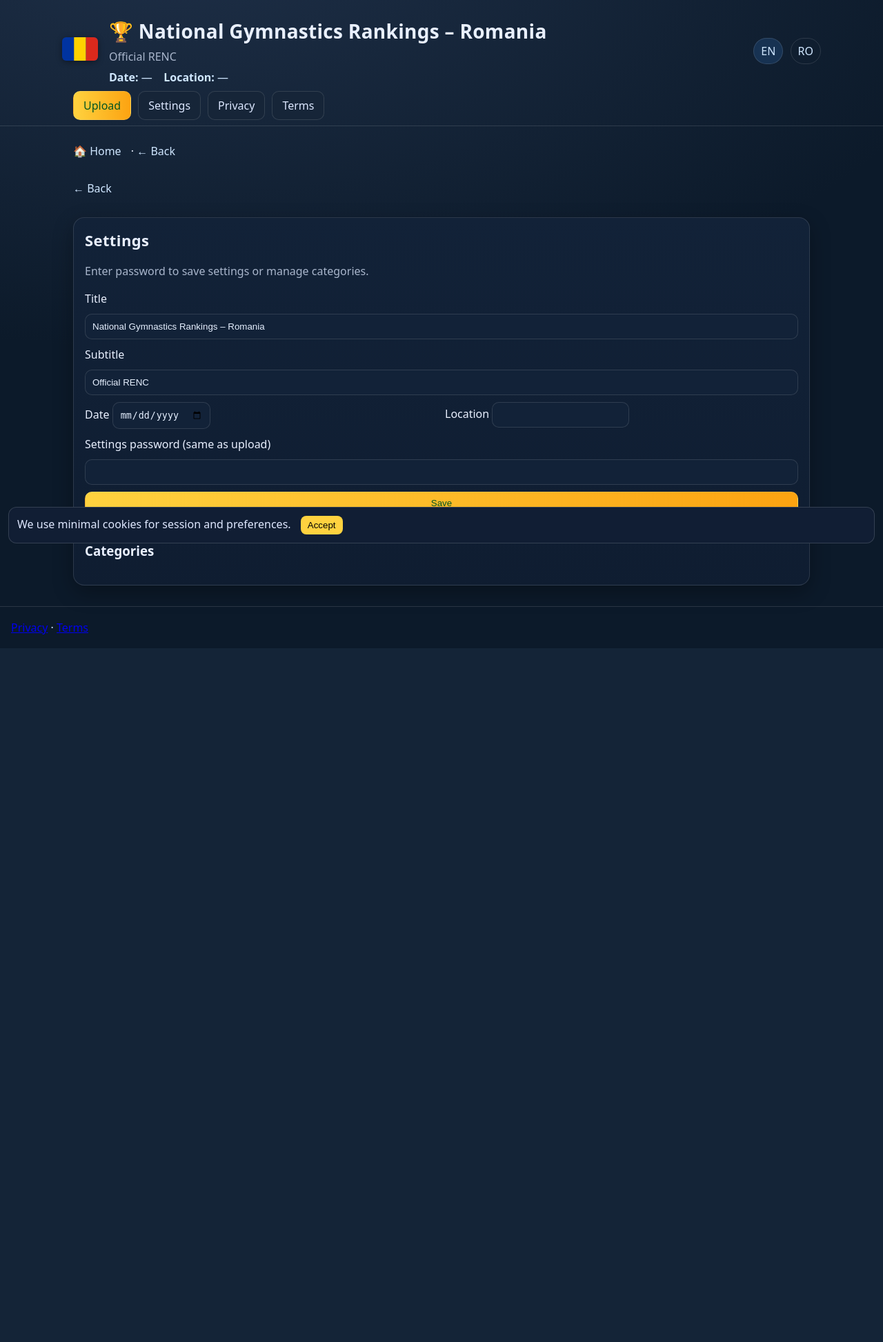
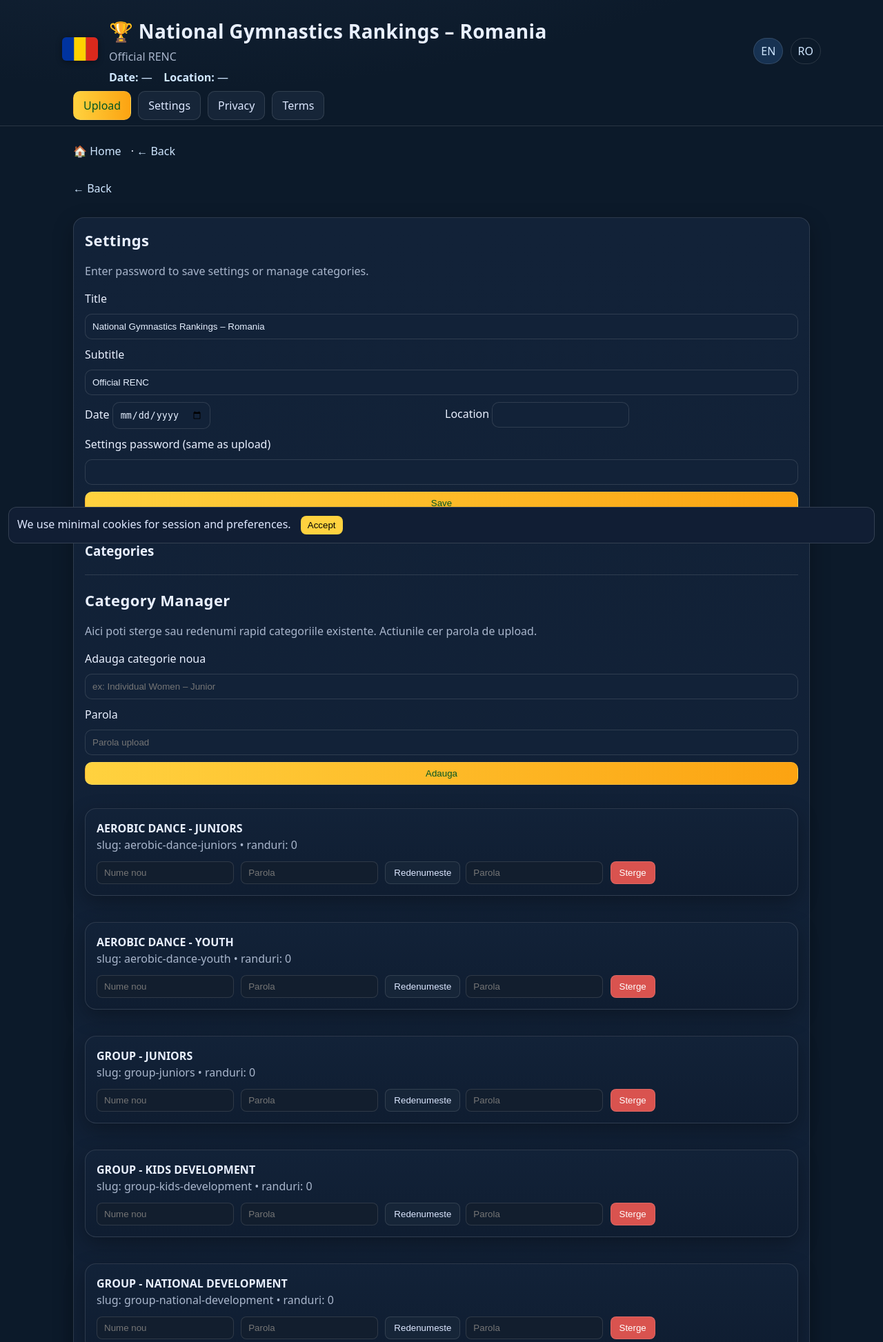
Before and after one commit to Oancea2025/Gymnastics-Rankings-RO, a Flask app: page /settings in a window 1280 px wide. Shown: the top 1946 px of the page at 69% size. Before the commit the page ends 940 px from the top, so only its background shows below. Run offline with Flask 3, Linux system fonts and the light colour scheme; data comes from the database, SQL or seed files in the repository; data that the repository does not hold is empty; some libraries are stand-ins or nearby versions.

Commit message:
Add files via upload

```diff
--- a/app.py
+++ b/app.py
@@ -299,12 +299,17 @@ def upload():
     return render_template("upload.html", settings=settings)
 
 
+
 @app.route("/settings", methods=["GET","POST"])
 def settings_page():
     settings = get_settings()
     s = SessionLocal()
     try:
         cats = s.query(Category).order_by(Category.name).all()
+        # compute counts per category
+        counts = {}
+        for c in cats:
+            counts[c.slug] = s.query(Ranking).filter_by(category_id=c.id).count()
     finally:
         s.close()
 
@@ -328,54 +333,15 @@ def settings_page():
                 s = SessionLocal()
                 try:
                     slug = slugify(name)
-                    exists_q = s.query(Category).filter_by(slug=slug).first()
-                    if not exists_q:
-                        s.add(Category(slug=slug, name=name))
-                        s.commit()
-                        flash(f"Category '{name}' added.", "success")
+                    if not s.query(Category).filter_by(slug=slug).first():
+                        s.add(Category(slug=slug, name=name)); s.commit()
+                        flash(f"Added category '{name}'.", "success")
                     else:
                         flash("Category already exists.", "error")
                 finally:
                     s.close()
-
-        elif action == "rename_cat":
-            cid = request.form.get("cat_id")
-            new_name = request.form.get("cat_new_name","").strip()
-            if cid and new_name:
-                s = SessionLocal()
-                try:
-                    cat = s.get(Category, int(cid))
-                    if cat:
-                        cat.name = new_name
-                        cat.slug = slugify(new_name)
-                        s.commit()
-                        flash("Category renamed.", "success")
-                finally:
-                    s.close()
-
-        elif action == "delete_cat":
-            cid = request.form.get("cat_id")
-            if cid:
-                s = SessionLocal()
-                try:
-                    # delete rankings first (FK)
-                    s.query(Ranking).filter_by(category_id=int(cid)).delete()
-                    s.query(Category).filter_by(id=int(cid)).delete()
-                    s.commit()
-                    flash("Category deleted.", "success")
-                finally:
-                    s.close()
-
         return redirect(url_for("settings_page"))
-
-    # GET
-    s = SessionLocal()
-    try:
-        cats = s.query(Category).order_by(Category.name).all()
-    finally:
-        s.close()
-    return render_template("settings.html", settings=settings, cats=cats)
-
+    return render_template("settings.html", settings=settings, cats=cats, cat_counts=counts)
 
 @app.route("/privacy")
 def privacy():
@@ -438,3 +404,79 @@ def delete_by_name():
     finally:
         s.close()
     return redirect(url_for("category_page", slug=slug))
+
+
+@app.route("/category/<slug>/delete-category", methods=["POST"])
+def delete_category(slug):
+    pwd = request.form.get("password","").strip()
+    if pwd != UPLOAD_PASSWORD:
+        flash("Parola incorecta.", "error")
+        return redirect(url_for("category_page", slug=slug))
+    s = SessionLocal()
+    try:
+        cat = s.query(Category).filter_by(slug=slug).first()
+        if not cat:
+            flash("Categoria nu exista.", "error")
+            return redirect(url_for("home"))
+        # sterge randurile
+        s.query(Ranking).filter_by(category_id=cat.id).delete()
+        # sterge categoria
+        name = cat.name
+        s.delete(cat)
+        s.commit()
+        flash(f"Categoria '{name}' a fost stearsa complet.", "success")
+    finally:
+        s.close()
+    return redirect(url_for("home"))
+
+
+@app.route("/settings/category/delete", methods=["POST"])
+def settings_delete_category():
+    pwd = request.form.get("password","").strip()
+    if pwd != UPLOAD_PASSWORD:
+        flash("Parola incorecta.", "error")
+        return redirect(url_for("settings_page"))
+    slug = request.form.get("slug","").strip()
+    s = SessionLocal()
+    try:
+        cat = s.query(Category).filter_by(slug=slug).first()
+        if not cat:
+            flash("Categoria nu exista.", "error")
+            return redirect(url_for("settings_page"))
+        s.query(Ranking).filter_by(category_id=cat.id).delete()
+        name = cat.name
+        s.delete(cat); s.commit()
+        flash(f"Categoria '{name}' a fost stearsa complet.", "success")
+    finally:
+        s.close()
+    return redirect(url_for("settings_page"))
+
+@app.route("/settings/category/rename", methods=["POST"])
+def settings_rename_category():
+    pwd = request.form.get("password","").strip()
+    if pwd != UPLOAD_PASSWORD:
+        flash("Parola incorecta.", "error")
+        return redirect(url_for("settings_page"))
+    slug = request.form.get("slug","").strip()
+    new_name = request.form.get("new_name","").strip()
+    if not new_name:
+        flash("Introdu un nume nou.", "error")
+        return redirect(url_for("settings_page"))
+    s = SessionLocal()
+    try:
+        cat = s.query(Category).filter_by(slug=slug).first()
+        if not cat:
+            flash("Categoria nu exista.", "error")
+            return redirect(url_for("settings_page"))
+        new_slug = slugify(new_name)
+        # check duplicate
+        if s.query(Category).filter(Category.id != cat.id, Category.slug == new_slug).first():
+            flash("Exista deja o categorie cu acest nume.", "error")
+            return redirect(url_for("settings_page"))
+        cat.name = new_name
+        cat.slug = new_slug
+        s.commit()
+        flash("Categoria a fost redenumita.", "success")
+    finally:
+        s.close()
+    return redirect(url_for("settings_page"))
--- a/static/style.css
+++ b/static/style.css
@@ -17,3 +17,7 @@ select{padding:10px;border-radius:10px;border:1px solid var(--border);background
 .delete-form .pwd-input{padding:10px 12px;border-radius:8px;border:1px solid var(--border);background:var(--card);color:var(--text)}
 
 .sep{border:0;border-top:1px solid var(--border);margin:20px 0}
+
+.cards{display:flex;flex-direction:column;gap:8px}
+.inline-form input{padding:8px 10px;border-radius:8px;border:1px solid var(--border);background:var(--card);color:var(--text);margin-right:6px}
+.inline-form .btn{padding:8px 12px;border-radius:8px;border:1px solid var(--border)}
--- a/templates/settings.html
+++ b/templates/settings.html
@@ -32,6 +32,47 @@
       <li><a href="{{ url_for('category_page', slug=c.slug) }}">{{ c.name }}</a></li>
     {% endfor %}
   </ul>
+
+<hr class="sep">
+
+<h2>Category Manager</h2>
+<p class="muted">Aici poti sterge sau redenumi rapid categoriile existente. Actiunile cer parola de upload.</p>
+
+<form method="post" action="{{ url_for('settings_page') }}" class="form" style="margin-bottom:16px;">
+  <input type="hidden" name="action" value="add_cat">
+  <label>Adauga categorie noua</label>
+  <input type="text" name="new_category" placeholder="ex: Individual Women – Junior">
+  <label>Parola</label>
+  <input type="password" name="password" placeholder="Parola upload">
+  <button class="btn btn-primary" type="submit">Adauga</button>
+</form>
+
+<div class="cards">
+  {% for c in cats %}
+    <div class="card" style="margin-bottom:12px;">
+      <div style="display:flex;justify-content:space-between;align-items:center;gap:12px;flex-wrap:wrap">
+        <div>
+          <div><strong>{{ c.name }}</strong></div>
+          <div class="muted">slug: {{ c.slug }} • randuri: {{ cat_counts.get(c.slug, 0) }}</div>
+        </div>
+        <div style="display:flex;gap:8px;align-items:center;flex-wrap:wrap">
+          <form method="post" action="{{ url_for('settings_rename_category') }}" class="inline-form" onsubmit="return confirm('Redenumesti aceasta categorie?');">
+            <input type="hidden" name="slug" value="{{ c.slug }}">
+            <input type="text" name="new_name" placeholder="Nume nou">
+            <input type="password" name="password" placeholder="Parola">
+            <button class="btn">Redenumeste</button>
+          </form>
+          <form method="post" action="{{ url_for('settings_delete_category') }}" class="inline-form" onsubmit="return confirm('Sigur stergi aceasta categorie si toate randurile ei?');">
+            <input type="hidden" name="slug" value="{{ c.slug }}">
+            <input type="password" name="password" placeholder="Parola">
+            <button class="btn btn-danger">Sterge</button>
+          </form>
+        </div>
+      </div>
+    </div>
+  {% endfor %}
+</div>
+
 </section>
 {% endblock %}
 
@@ -75,4 +116,45 @@
       </tbody>
     </table>
   </div>
+
+<hr class="sep">
+
+<h2>Category Manager</h2>
+<p class="muted">Aici poti sterge sau redenumi rapid categoriile existente. Actiunile cer parola de upload.</p>
+
+<form method="post" action="{{ url_for('settings_page') }}" class="form" style="margin-bottom:16px;">
+  <input type="hidden" name="action" value="add_cat">
+  <label>Adauga categorie noua</label>
+  <input type="text" name="new_category" placeholder="ex: Individual Women – Junior">
+  <label>Parola</label>
+  <input type="password" name="password" placeholder="Parola upload">
+  <button class="btn btn-primary" type="submit">Adauga</button>
+</form>
+
+<div class="cards">
+  {% for c in cats %}
+    <div class="card" style="margin-bottom:12px;">
+      <div style="display:flex;justify-content:space-between;align-items:center;gap:12px;flex-wrap:wrap">
+        <div>
+          <div><strong>{{ c.name }}</strong></div>
+          <div class="muted">slug: {{ c.slug }} • randuri: {{ cat_counts.get(c.slug, 0) }}</div>
+        </div>
+        <div style="display:flex;gap:8px;align-items:center;flex-wrap:wrap">
+          <form method="post" action="{{ url_for('settings_rename_category') }}" class="inline-form" onsubmit="return confirm('Redenumesti aceasta categorie?');">
+            <input type="hidden" name="slug" value="{{ c.slug }}">
+            <input type="text" name="new_name" placeholder="Nume nou">
+            <input type="password" name="password" placeholder="Parola">
+            <button class="btn">Redenumeste</button>
+          </form>
+          <form method="post" action="{{ url_for('settings_delete_category') }}" class="inline-form" onsubmit="return confirm('Sigur stergi aceasta categorie si toate randurile ei?');">
+            <input type="hidden" name="slug" value="{{ c.slug }}">
+            <input type="password" name="password" placeholder="Parola">
+            <button class="btn btn-danger">Sterge</button>
+          </form>
+        </div>
+      </div>
+    </div>
+  {% endfor %}
+</div>
+
 </section>
```
Also changed, not shown: templates/category.html (+7 -0 lines).
